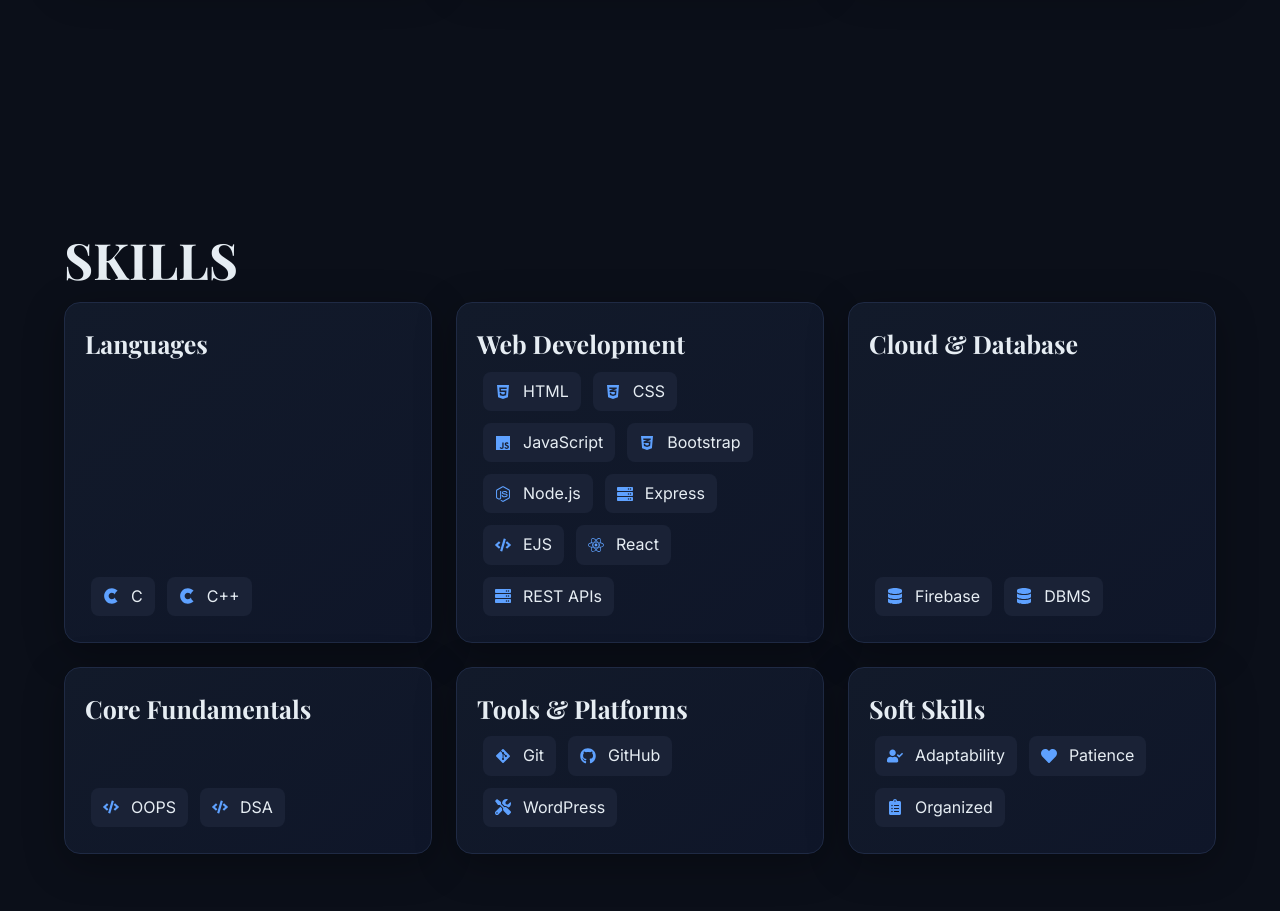
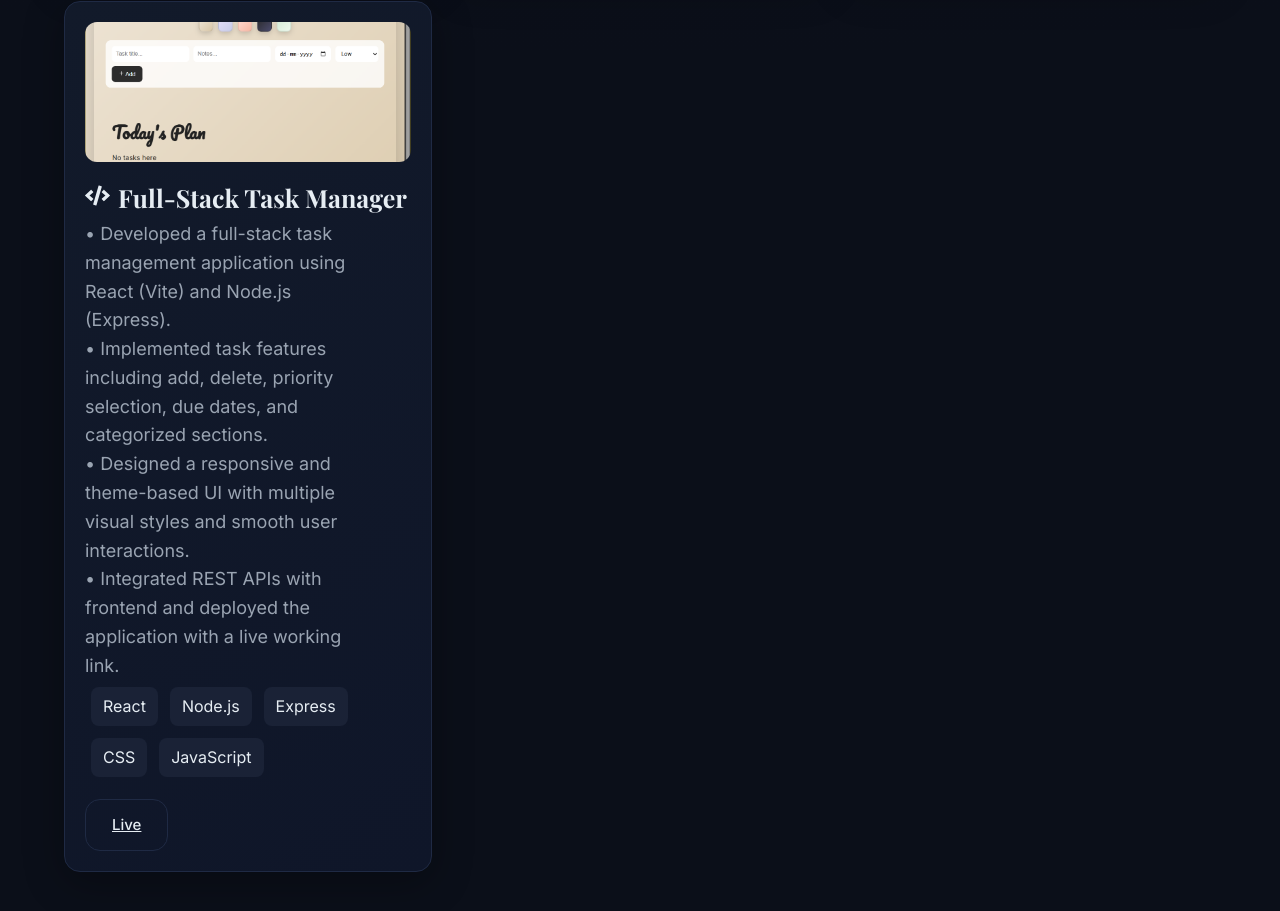
Before and after one commit to Krati-Ag-02/Krati-Agarwal---Personal-Portfolio, a React (Vite) app: page / in a window 1280 px wide. Shown: the part 4747-5658 px from the top of the page. Built offline with nearby package versions, Linux system fonts and the light colour scheme; the HTML template or start-up script is replaced by a standard one.

Commit message:
modified:   public/Resume_Krati.pdf 	new file:   public/tm.png 	modified:   src/components/Projects.jsx

```diff
--- a/src/components/Projects.jsx
+++ b/src/components/Projects.jsx
@@ -101,6 +101,18 @@
     tech: ["React", "CSS", "JS"],
     live: "https://biz-bucks-landing-page.vercel.app/",
     image: "/bb.png"
+  },
+  {
+    title: "Full-Stack Task Manager",
+  desc: [
+    "Developed a full-stack task management application using React (Vite) and Node.js (Express).",
+    "Implemented task features including add, delete, priority selection, due dates, and categorized sections.",
+    "Designed a responsive and theme-based UI with multiple visual styles and smooth user interactions.",
+    "Integrated REST APIs with frontend and deployed the application with a live working link."
+  ],
+  tech: ["React", "Node.js", "Express", "CSS", "JavaScript"],
+    live: "https://task-manager-1-6zus.onrender.com/",
+    image: "/tm.png"
   }
 ];
 
```
Also changed, not shown: public/tm.png (added), 1 other file (tests, documents, lock files or other folders).
